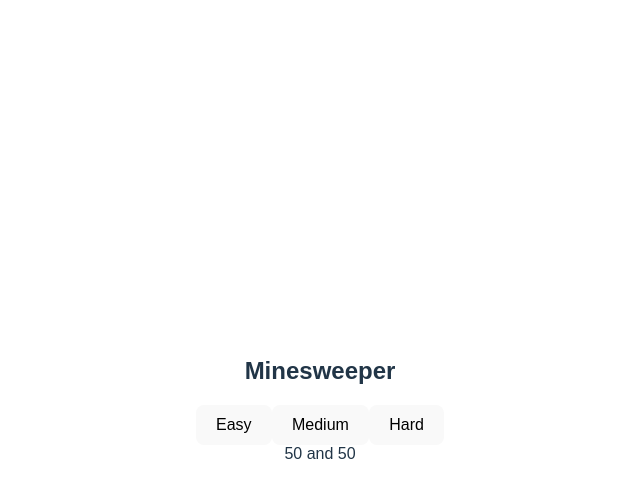
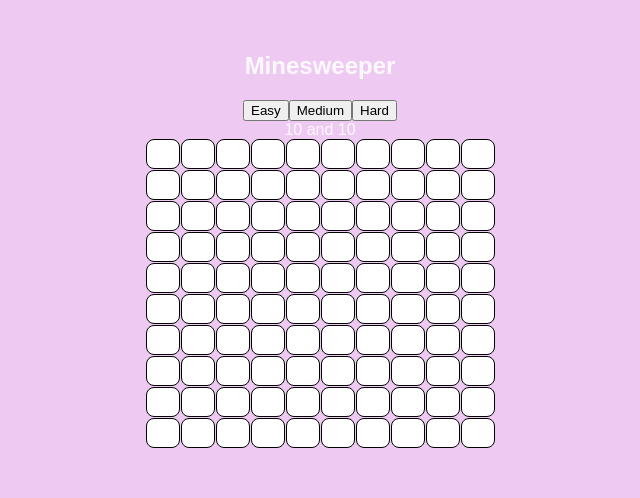
Before and after one commit to sajal90/Minesweeper, a React (Vite) app: page / in a window 1280 px wide. Shown: the top 498 px of the page, without its empty margins (320-960 px from the left). Built offline with nearby package versions, Linux system fonts and the light colour scheme.

Commit message:
added blocks

```diff
--- /dev/null
+++ b/src/components/Block.jsx
@@ -0,0 +1,27 @@
+const Block = ({covered, bomb}) => {
+    const style = {
+        color: "white",
+        backgroundColor: "white",
+        width: "30px",
+        height: "30px",
+        borderRadius: "8px",
+        border: "1px solid black",
+        padding: "0.6em 1.2em",
+    }
+
+    const handleClick = () => {
+        if(!covered) return;
+       // if(covered && bomb)
+            // show game over
+        // else
+            // uncover current and neighbouring if possible
+    }
+
+    return (
+        <div>
+            <button style={style} type="button" onClick={handleClick}></button>
+        </div>
+    )
+}
+
+export default Block;
--- a/src/components/MainGrid.jsx
+++ b/src/components/MainGrid.jsx
@@ -1,6 +1,26 @@
+import Block from "./Block.jsx";
+
 const MainGrid = ({width, height}) => {
+    const grid = Array(width).fill(null).map(() => Array(height).fill(0));
+     const style = {
+        display: "grid",
+        gridTemplateColumns: `repeat(${width}, 1fr)`,
+        gap: "1px",
+    };
+
     return (
-        <div>{width} and {height}</div>
+        <div>
+            {width} and {height}
+            <div style={style}>
+                {grid.map((row, rowIdx) => (
+                    row.map((col,colIdx) => (
+                        // console.log(rowIdx, colIdx)
+                        <Block key={3*rowIdx + colIdx} covered={false} bomb={false} />
+                    ))
+                ))}
+            </div>
+        </div>
+
     )
 }
 
--- a/src/components/Minesweeper.jsx
+++ b/src/components/Minesweeper.jsx
@@ -1,19 +1,19 @@
 import { useState } from "react";
-import MainGrid from "./MainGrid";
+import MainGrid from "./MainGrid.jsx";
 const Minesweeper = () => {
-    const [width, setWidth] = useState(50);
-    const [height, setHeight] = useState(50);
+    const [width, setWidth] = useState(10);
+    const [height, setHeight] = useState(10);
 
     const handleClick = (difficulty) => {
         if(difficulty === "Easy") {
-            setHeight(50);
-            setWidth(50);
+            setHeight(10);
+            setWidth(10);
         } else if(difficulty === "Medium") {
-            setHeight(100);
-            setWidth(100);
+            setHeight(15);
+            setWidth(15);
         } else {
-            setHeight(200);
-            setWidth(200);
+            setHeight(20);
+            setWidth(20);
         }
     }
 
--- a/src/index.css
+++ b/src/index.css
@@ -2,7 +2,7 @@
   font-family: sans-serif;
   color-scheme: light dark;
   color: rgba(255, 255, 255, 0.87);
-  background-color: #242424;
+  background-color: #eecaf3;
 
   font-synthesis: none;
   text-rendering: optimizeLegibility;
@@ -23,7 +23,6 @@ a:hover {
 body {
   margin: 0;
   display: flex;
-  place-items: center;
   min-width: 320px;
   min-height: 100vh;
 }
@@ -32,7 +31,7 @@ h1 {
   font-size: 3.2em;
   line-height: 1.1;
 }
-
+/*
 button {
   border-radius: 8px;
   border: 1px solid transparent;
@@ -63,4 +62,4 @@ button:focus-visible {
   button {
     background-color: #f9f9f9;
   }
-}
+} */
```
